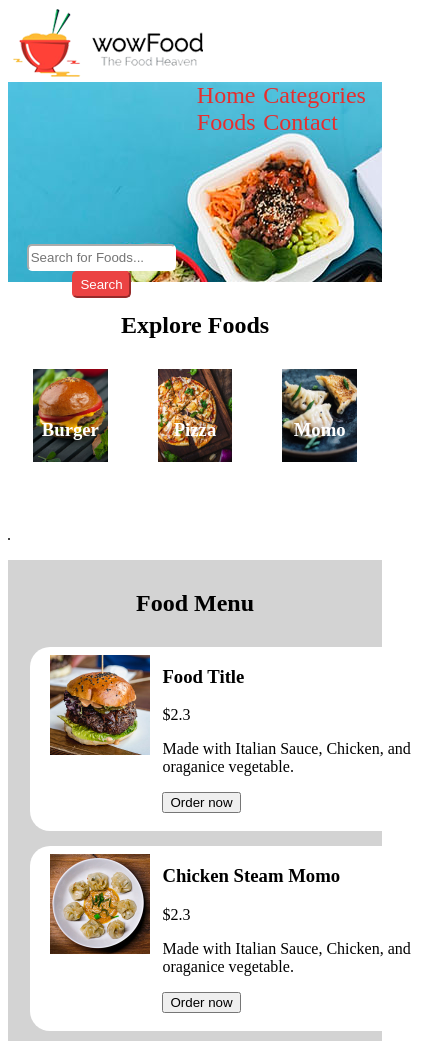
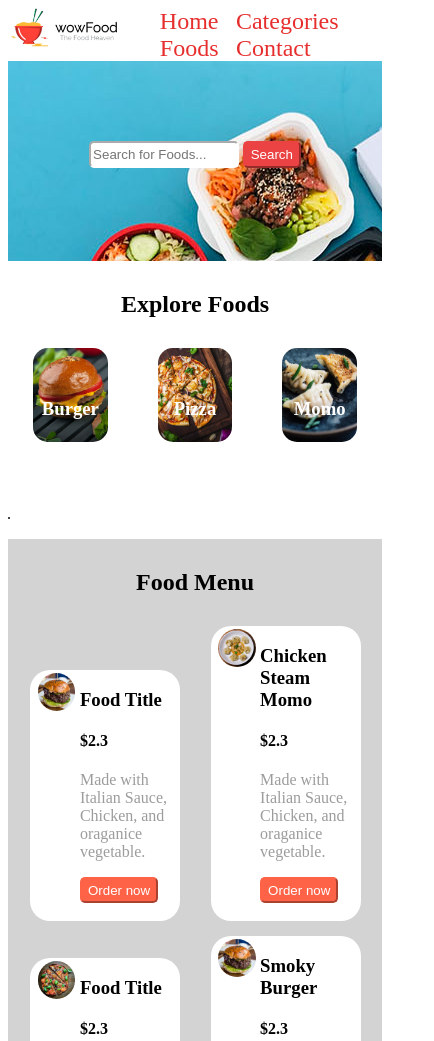
Before and after one commit to duong2kkq1/CNWeb-TrangBanDoAn, a plain HTML site: page index.html in a window 390 px wide. Shown: the top 1041 px of the page, 434 px wide, since content can reach past the window. Drawn offline with Linux system fonts and the light colour scheme.

Commit message:
fix lại header

```diff
--- a/css/Home_style.css
+++ b/css/Home_style.css
@@ -14,6 +14,7 @@ h2{
 }
 .Img img{
     width: 60%;
+    border-radius: 15px;
 }
 .Img h3{
     color: white;
@@ -23,7 +24,7 @@ h2{
     background-color: lightgray;
 }
 .Block{
-    display:inline-table;
+    display:inline-block;
     box-sizing: border-box;
     border-radius: 20px;
     margin-left: 6%;
@@ -31,7 +32,7 @@ h2{
     margin-bottom: 15px;
     padding-bottom: 18px;
     width: 40%;
-    min-width: 400px;
+    min-width: 150px;
     max-width: 90%;
     background-color: white;
 }
@@ -41,6 +42,17 @@ h2{
     float:left;
     margin-left: 5%;
     margin-top: 2%;
+    border-radius: 20px;
+}
+.Block button{
+    border-radius: 5px;
+    height: 26px;
+    background-color: tomato;
+    color: white;
+    border-color: tomato;
+}
+.Block p{
+    color: rgb(156, 156, 156);
 }
 .des{
     text-align: left;
--- a/css/base.css
+++ b/css/base.css
@@ -4,21 +4,24 @@ body html{
     padding: 0px;
     font-family: 'Franklin Gothic Medium', 'Arial Narrow', Arial, sans-serif;
 }
-#left_header{
-    width: 40%;
+#left_header img{
+    width: 30%;
+    max-width: 120px;
 }
 #right_header{
-    float:right;
-    width: 50%;
+    display: inline;
+    width: 60%;
+    float: right;
 }
 #right_header a{
     text-decoration: none;
     color: rgb(231, 46, 46);
     font-size: 24px;
     padding:1%;
+    padding-right: 5%;
 }
 #toolSearch{
-    transform: translate(0, 300%);
+    padding-top: 80px;
 }
 #toolSearch input{
     border-radius: 5px;
--- a/index.html
+++ b/index.html
@@ -10,6 +10,7 @@
 </head>
 <body>
     <header id="base_header">
+        <div id="1092" style="height: fit-content; padding-bottom: 10px;">
             <span id = "left_header">
                 <img src="img/logo.png" alt="logo">
             </span>
@@ -19,6 +20,7 @@
                 <a href="">Foods</a>
                 <a href="">Contact</a>
             </span>
+        </div>
         <div class="base_title">
             <div id="toolSearch">
                 <input type="search" name="" id="" placeholder="Search for Foods...">
@@ -54,7 +56,7 @@
                     <img src="img/menu-burger.jpg">
                     <div class="des">
                         <h3>Food Title</h3>
-                        <p>$2.3</p>
+                        <h4>$2.3</h4>
                         <p>Made with Italian Sauce, Chicken, and oraganice vegetable.</p>
                         <button>Order now</button>
                     </div>
@@ -65,7 +67,7 @@
                     <img src="img/menu-momo.jpg">
                     <div class="des">
                         <h3>Chicken Steam Momo</h3>
-                        <p>$2.3</p>
+                        <h4>$2.3</h4>
                         <p>Made with Italian Sauce, Chicken, and oraganice vegetable.</p>
                         <button>Order now</button>
                     </div>
@@ -76,7 +78,7 @@
                     <img src="img/menu-pizza.jpg">
                     <div class="des">
                         <h3>Food Title</h3>
-                        <p>$2.3</p>
+                        <h4>$2.3</h4>
                         <p>Made with Italian Sauce, Chicken, and oraganice vegetable.</p>
                         <button>Order now</button>
                     </div>
@@ -87,7 +89,7 @@
                     <img src="img/menu-burger.jpg">
                     <div class="des">
                         <h3>Smoky Burger</h3>
-                        <p>$2.3</p>
+                        <h4>$2.3</h4>
                         <p>Made with Italian Sauce, Chicken, and oraganice vegetable.</p>
                         <button>Order now</button>
                     </div>
@@ -98,7 +100,7 @@
                     <img src="img/menu-momo.jpg">
                     <div class="des">
                         <h3>Food Title</h3>
-                        <p>$2.3</p>
+                        <h4>$2.3</h4>
                         <p>Made with Italian Sauce, Chicken, and oraganice vegetable.</p>
                         <button>Order now</button>
                     </div>
@@ -109,14 +111,14 @@
                     <img src="img/menu-momo.jpg">
                     <div class="des">
                         <h3>Food Title</h3>
-                        <p>$2.3</p>
+                        <h4>$2.3</h4>
                         <p>Made with Italian Sauce, Chicken, and oraganice vegetable.</p>
                         <button>Order now</button>
                     </div>
                 </div>
             </div>
             <div>
-                <a id="visible_item" href="#outside" data-toggle="outside" style="text-decoration: none; color: tomato;">
+                <a id="visible_item" href="#outside" style="text-align: center ;text-decoration: none; color: tomato;">
                     <h3>See all Foods</h3>
                 </a>
             </div>
@@ -125,8 +127,8 @@
                     <div class="img" style="height: 200px;display: inline;">
                         <img src="img/menu-momo.jpg">
                         <div class="des">
-                            <p>Food Title</p>
-                            <p>$2.3</p>
+                            <h3>Food Title</h3>
+                            <h4>$2.3</h4>
                             <p>Made with Italian Sauce, Chicken, and oraganice vegetable.</p>
                             <button>Order now</button>
                         </div>
```
Also changed, not shown: base.html (+2 -0 lines). Lines whose indentation alone changed are shown as unchanged.
